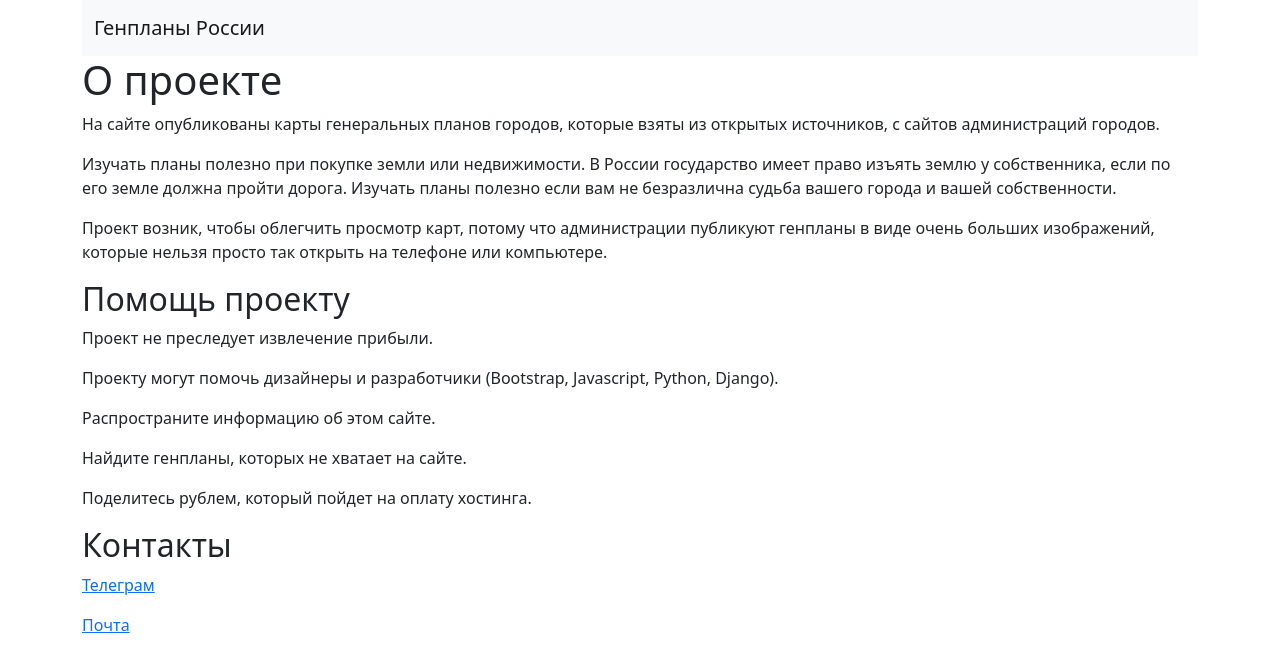
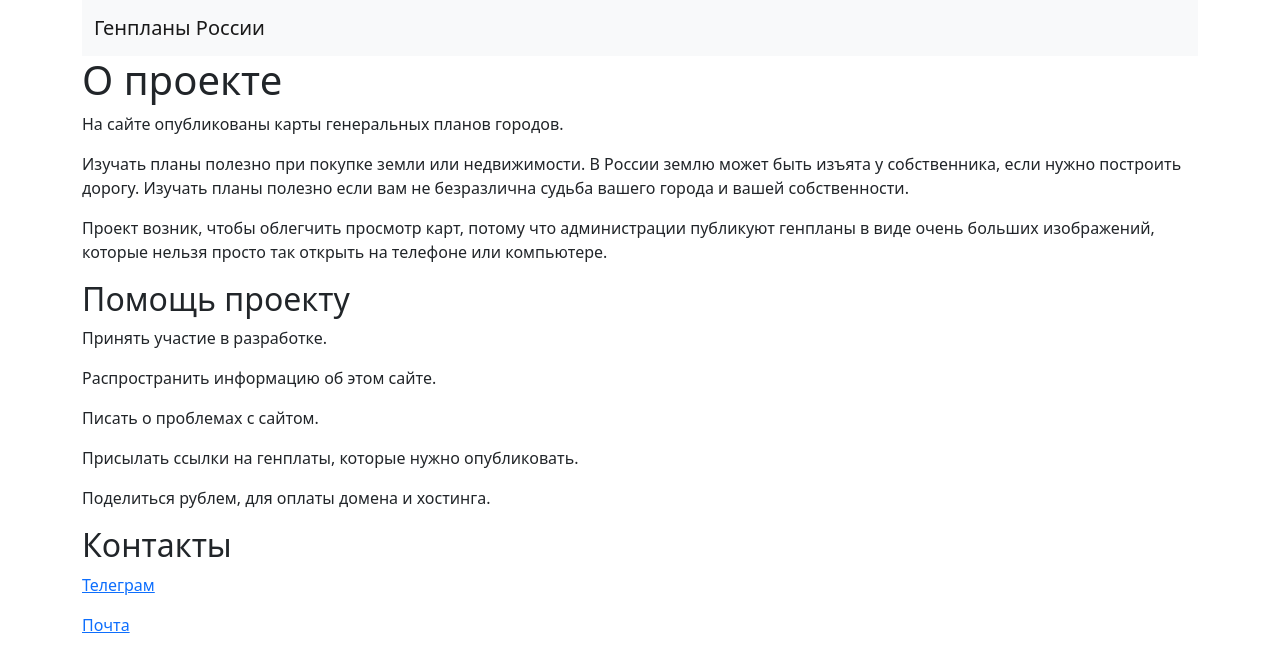
Before and after one commit to bravikov/genplan-maps, a Django app: page /about in a window 1280 px wide. Shown: the top 672 px of the page. Run offline with Django 3.2, Linux system fonts and the light colour scheme.

Commit message:
Поправил описание проекта

```diff
--- a/genplan/templates/about.html
+++ b/genplan/templates/about.html
@@ -14,12 +14,11 @@
 
     <h1>О проекте</h1>
     <p>
-        На сайте опубликованы карты генеральных планов городов, которые взяты из открытых источников, с сайтов
-        администраций городов.
+        На сайте опубликованы карты генеральных планов городов.
     </p>
     <p>
-        Изучать планы полезно при покупке земли или недвижимости. В России государство имеет право изъять землю у
-        собственника, если по его земле должна пройти дорога. Изучать планы полезно если вам не безразлична судьба
+        Изучать планы полезно при покупке земли или недвижимости. В России землю может быть изъята у
+        собственника, если нужно построить дорогу. Изучать планы полезно если вам не безразлична судьба
         вашего города и вашей собственности.
     </p>
     <p>
@@ -28,19 +27,19 @@
     </p>
     <h2>Помощь проекту</h2>
     <p>
-        Проект не преследует извлечение прибыли.
+        Принять участие в разработке.
     </p>
     <p>
-        Проекту могут помочь дизайнеры и разработчики (Bootstrap, Javascript, Python, Django).
+        Распространить информацию об этом сайте.
     </p>
     <p>
-        Распространите информацию об этом сайте.
+        Писать о проблемах с сайтом.
     </p>
     <p>
-        Найдите генпланы, которых не хватает на сайте.
+        Присылать ссылки на генплаты, которые нужно опубликовать.
     </p>
     <p>
-        Поделитесь рублем, который пойдет на оплату хостинга.
+        Поделиться рублем, для оплаты домена и хостинга.
     </p>
 
     <h2>Контакты</h2>
```
